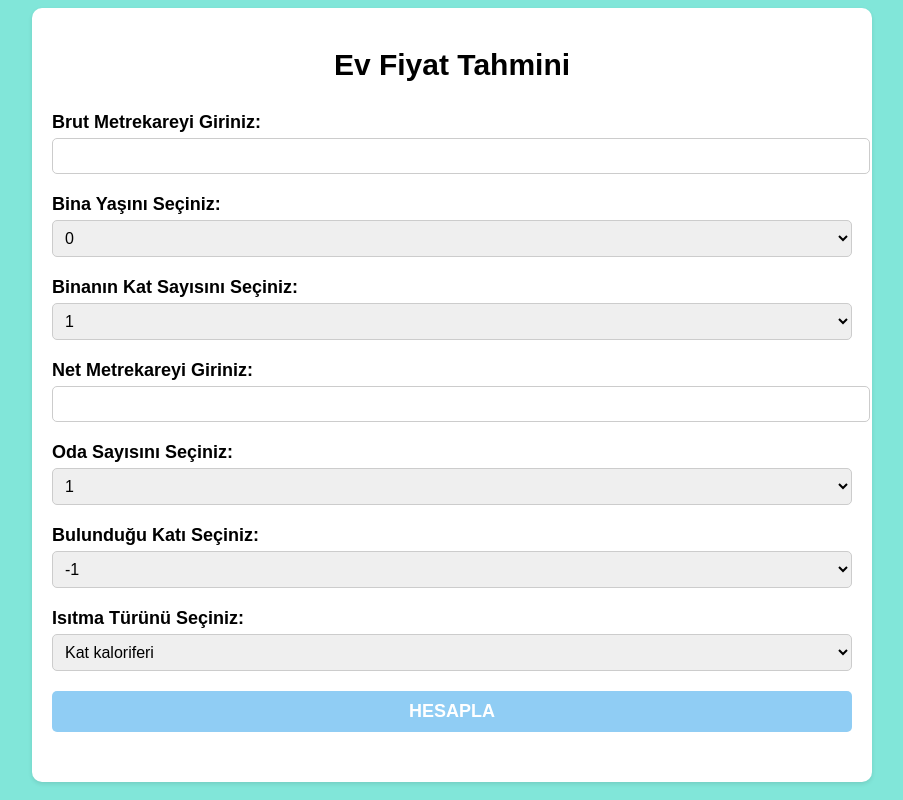
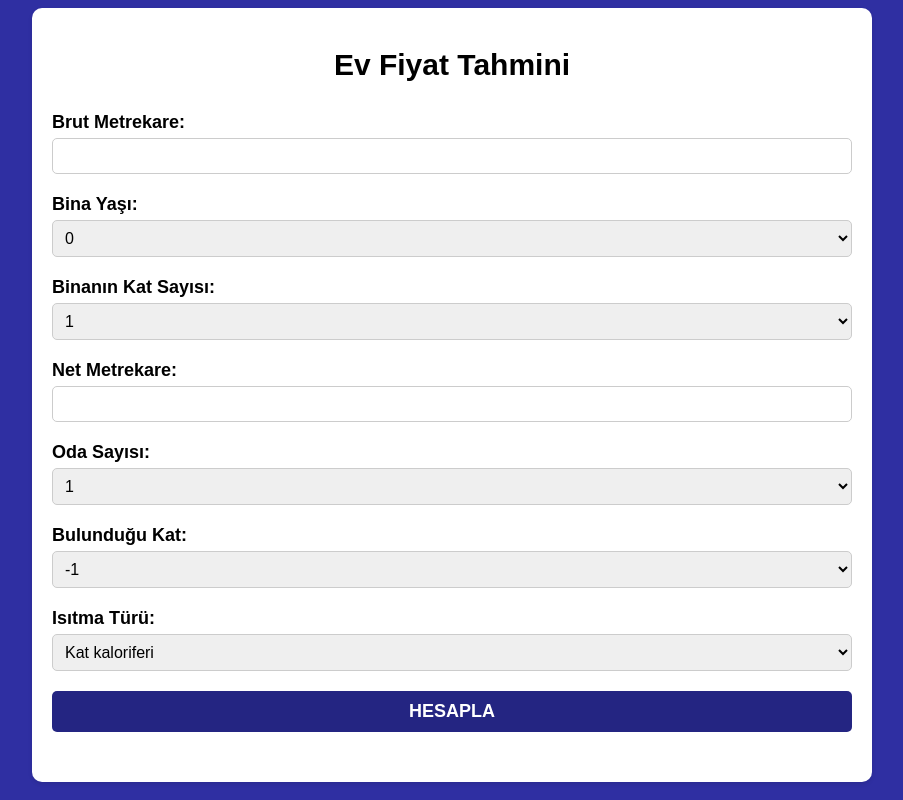
Before and after one commit to ahmetbykclk/house_pricing, a Flask app: page / in a window 1280 px wide. Shown: the whole page, without its empty margins (188-1091 px from the left). Run offline with Flask 3, Linux system fonts and the light colour scheme; parts of the project's set-up code (start-up, migrations or seed data) failed here and were passed over.

Commit message:
index.html

```diff
--- a/templates/index.html
+++ b/templates/index.html
@@ -4,7 +4,7 @@
     <title>Ev Fiyat Tahmini</title>
     <style>
         body {
-            background-color: #81e6d9;
+            background-color: #2f2fa2;
             font-family: Arial, sans-serif;
         }
 
@@ -40,6 +40,12 @@
             font-size: 16px;
             border-radius: 5px;
             border: 1px solid #ccc;
+            box-sizing: border-box;
+        }
+
+        .form-input[aria-label="Brut Metrekareyi Giriniz"],
+        .form-input[aria-label="Net Metrekareyi Giriniz"] {
+            text-align: right;
         }
 
         .form-button {
@@ -49,7 +55,7 @@
             font-size: 18px;
             font-weight: bold;
             text-align: center;
-            background-color: #90cdf4;
+            background-color: #242582;
             color: #fff;
             border: none;
             border-radius: 5px;
@@ -68,11 +74,11 @@
         <h1 class="title">Ev Fiyat Tahmini</h1>
         <form id="prediction-form">
             <div class="form-group">
-                <label class="form-label" for="brut">Brut Metrekareyi Giriniz:</label>
+                <label class="form-label" for="brut">Brut Metrekare:</label>
                 <input class="form-input" type="number" id="brut" name="brut" required>
             </div>
             <div class="form-group">
-                <label class="form-label" for="yas">Bina Yaşını Seçiniz:</label>
+                <label class="form-label" for="yas">Bina Yaşı:</label>
                 <select class="form-input" id="yas" name="yas" required>
                     <option value="0">0</option>
                     <option value="1">1</option>
@@ -86,7 +92,7 @@
                 </select>
             </div>
             <div class="form-group">
-                <label class="form-label" for="kat1">Binanın Kat Sayısını Seçiniz:</label>
+                <label class="form-label" for="kat1">Binanın Kat Sayısı:</label>
                 <select class="form-input" id="kat1" name="kat1" required>
                     <option value="1">1</option>
                     <option value="2">2</option>
@@ -102,11 +108,11 @@
                 </select>
             </div>
             <div class="form-group">
-                <label class="form-label" for="net">Net Metrekareyi Giriniz:</label>
+                <label class="form-label" for="net">Net Metrekare:</label>
                 <input class="form-input" type="number" id="net" name="net" required>
             </div>
             <div class="form-group">
-                <label class="form-label" for="oda">Oda Sayısını Seçiniz:</label>
+                <label class="form-label" for="oda">Oda Sayısı:</label>
                 <select class="form-input" id="oda" name="oda" required>
                     <option value="1">1</option>
                     <option value="1+1">1+1</option>
@@ -121,7 +127,7 @@
                 </select>
             </div>
             <div class="form-group">
-                <label class="form-label" for="kat2">Bulunduğu Katı Seçiniz:</label>
+                <label class="form-label" for="kat2">Bulunduğu Kat:</label>
                 <select class="form-input" id="kat2" name="kat2" required>
                     <option value="-1">-1</option>
                     <option value="-2">-2</option>
@@ -141,7 +147,7 @@
                 </select>
             </div>
             <div class="form-group">
-                <label class="form-label" for="isitma">Isıtma Türünü Seçiniz:</label>
+                <label class="form-label" for="isitma">Isıtma Türü:</label>
                 <select class="form-input" id="isitma" name="isitma" required>
                     <option value="Kat kaloriferi">Kat kaloriferi</option>
                     <option value="Kombi dogalgaz">Kombi doğalgaz</option>
```
